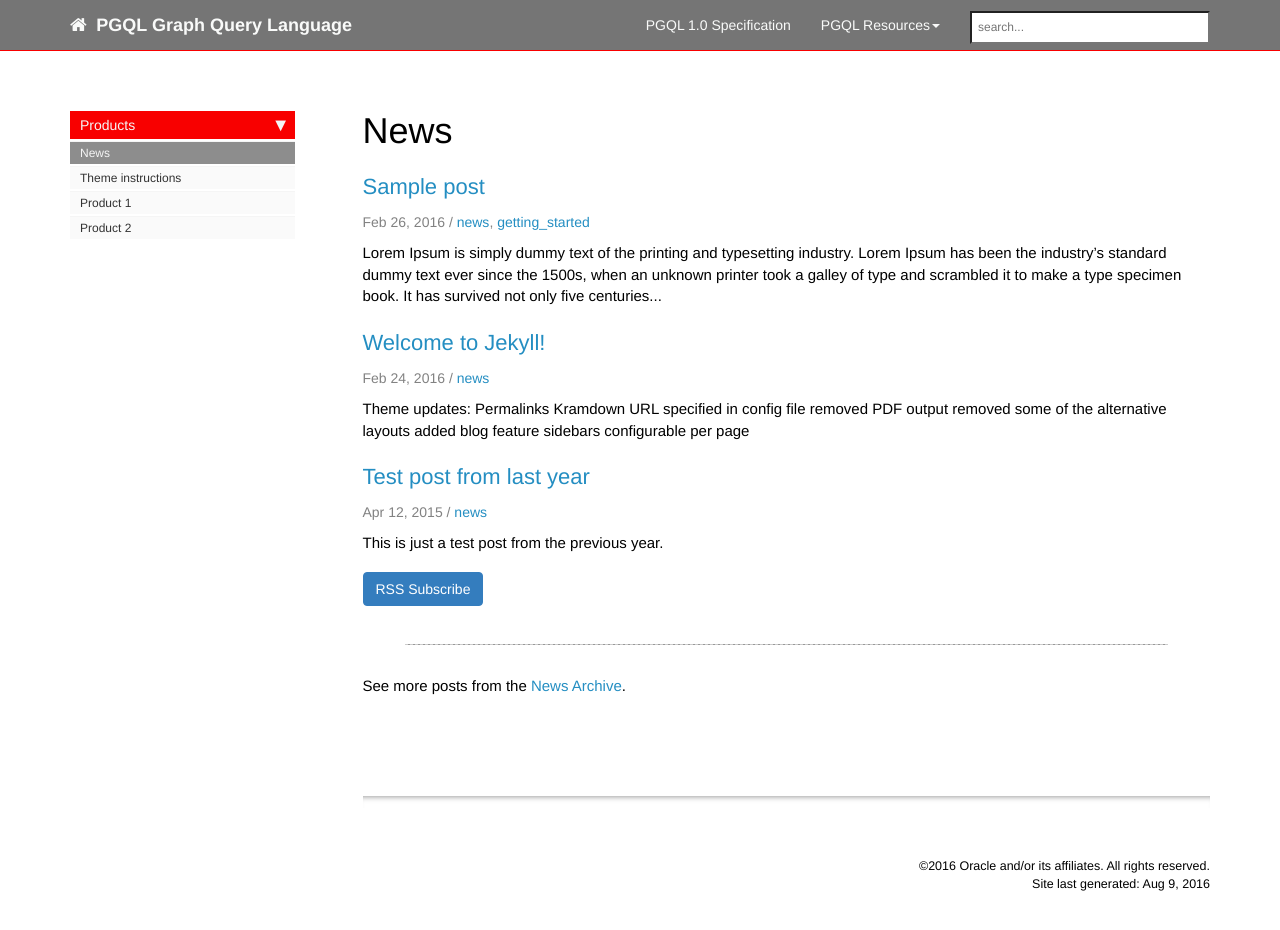
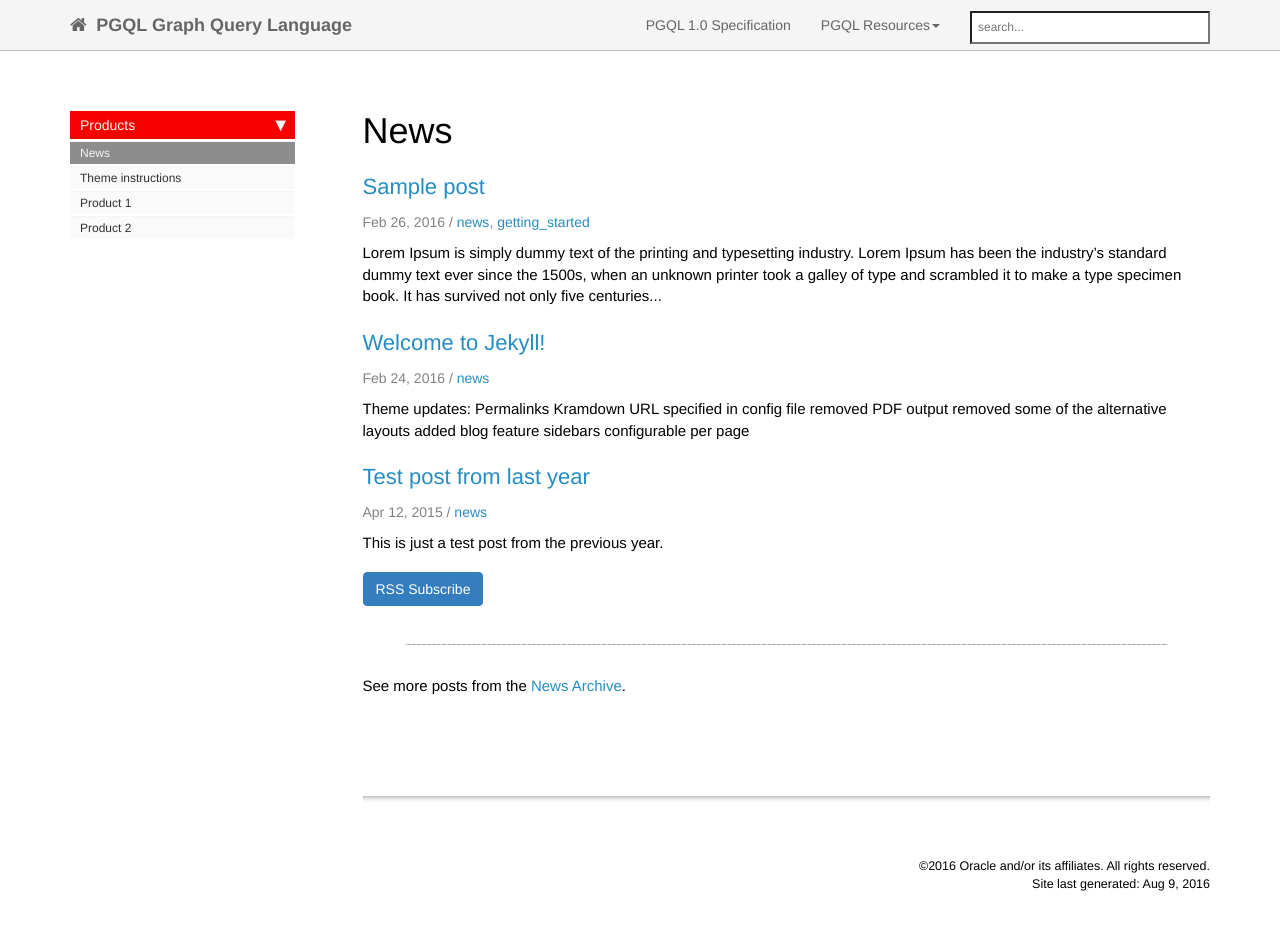
Before and after one commit to oracle/pgql-lang, a Jekyll site: the page built from pages/news/news.html, in a window 1280 px wide and 944 px high. Shown: the top 930 px of the window. Built offline with Jekyll 4.4.1, drawn with Linux system fonts in a browser that asks for light colours; nearby versions of some CDN libraries; comment, search, counter and statistics services are not loaded.

Commit message:
fixed topnav colors

```diff
--- a/css/theme-red.css
+++ b/css/theme-red.css
@@ -8,7 +8,7 @@ h3 {color: #000000; }
 h4 {color: #000000; }
 
 .nav-tabs > li.active > a, .nav-tabs > li.active > a:hover, .nav-tabs > li.active > a:focus {
-    background-color: #248ec2;
+    background-color: #248ec2; /* not sure what used for */
     color: white;
 }
 
@@ -26,7 +26,7 @@ div.navbar-collapse .dropdown-menu > li > a:hover {
 
 .nav li.thirdlevel > a {
     background-color: #FAFAFA !important;
-    color: #248EC2;
+    color: #248EC2; /* not sure what used for */
     font-weight: bold;
 }
 
@@ -37,32 +37,32 @@ a[data-toggle="tooltip"] {
 }
 
 .navbar-inverse {
-    background-color: #757575;
-    border-color: #F80000;
+    background-color: #F5F5F5;
+    border-color: #BFBFBF;
 }
 
 .navbar-inverse .navbar-nav > .open > a, .navbar-inverse .navbar-nav > .open > a:hover, .navbar-inverse .navbar-nav > .open > a:focus {
-    color: #595959;
+    color: #8D8D8D;
 }
 
 .navbar-inverse .navbar-nav > .open > a, .navbar-inverse .navbar-nav > .open > a:hover, .navbar-inverse .navbar-nav > .open > a:focus {
-    background-color: #595959;
-    color: #ffffff;
+    background-color: #8D8D8D;
+    color: #FFFFFF;
 }
 
 /* used when screen is very small like on smartphone */
 .navbar-inverse .navbar-collapse, .navbar-inverse .navbar-form {
-    border-color: #595959 !important;
+    border-color: #BFBFBF !important;
 }
 
 .btn-primary {
-    color: #ffffff;
+    color: #FFFFFF;
     background-color: #347DBE;
     border-color: #347DBE;
 }
 
 .navbar-inverse .navbar-nav > .active > a, .navbar-inverse .navbar-nav > .active > a:hover, .navbar-inverse .navbar-nav > .active > a:focus {
-    background-color: #595959;
+    background-color: #F5F5F5;
 }
 
 .btn-primary:hover,
@@ -70,8 +70,8 @@ a[data-toggle="tooltip"] {
 .btn-primary:active,
 .btn-primary.active,
 .open .dropdown-toggle.btn-primary {
-    background-color: #248ec2;
-    border-color: #347DBE;
+    background-color: #248ec2; /* not sure what used for */
+    border-color: #347DBE; /* not sure what used for */
 }
 
 .printTitle {
@@ -84,11 +84,11 @@ body.print h3 {color: #E50E51 !important; font-size:14px !important;}
 body.print h4 {color: #679DCE !important; font-size:14px; font-style: italic !important;}
 
 .anchorjs-link:hover {
-    color: #216f9b;
+    color: #216f9b; /* not sure what used for */
 }
 
 div.sidebarTitle {
-    color: #015CAE;
+    color: #015CAE; /* not sure what used for */
 }
 
 li.sidebarTitle {
@@ -100,3 +100,40 @@ li.sidebarTitle {
     margin-left: 5px;
 
 }
+
+.navbar-inverse .navbar-brand {
+    color: #F80000;
+}
+.navbar-inverse .navbar-brand {
+    color: #666666;
+}
+.navbar-inverse .navbar-brand:hover,
+.navbar-inverse .navbar-brand:focus {
+    color: #464646;
+}
+.navbar-inverse .navbar-nav > li > a {
+    color: #666666;
+}
+.navbar-inverse .navbar-nav > li > a:hover,
+.navbar-inverse .navbar-nav > li > a:focus {
+    color: #464646;
+}
+.navbar-inverse .navbar-nav > .active > a,
+.navbar-inverse .navbar-nav > .active > a:hover,
+.navbar-inverse .navbar-nav > .active > a:focus {
+    color: #464646;
+}
+.navbar-inverse .navbar-nav > .dropdown > a:hover .caret {
+    border-top-color: #464646;
+    border-bottom-color: #464646;
+}
+.navbar-inverse .navbar-nav > .dropdown > a .caret {
+    border-top-color: #666666;
+    border-bottom-color: #666666;
+}
+.navbar-inverse .navbar-nav > .open > a .caret,
+.navbar-inverse .navbar-nav > .open > a:hover .caret,
+.navbar-inverse .navbar-nav > .open > a:focus .caret {
+    border-top-color: #FFFFFF;
+    border-bottom-color: #FFFFFF;
+}
```
